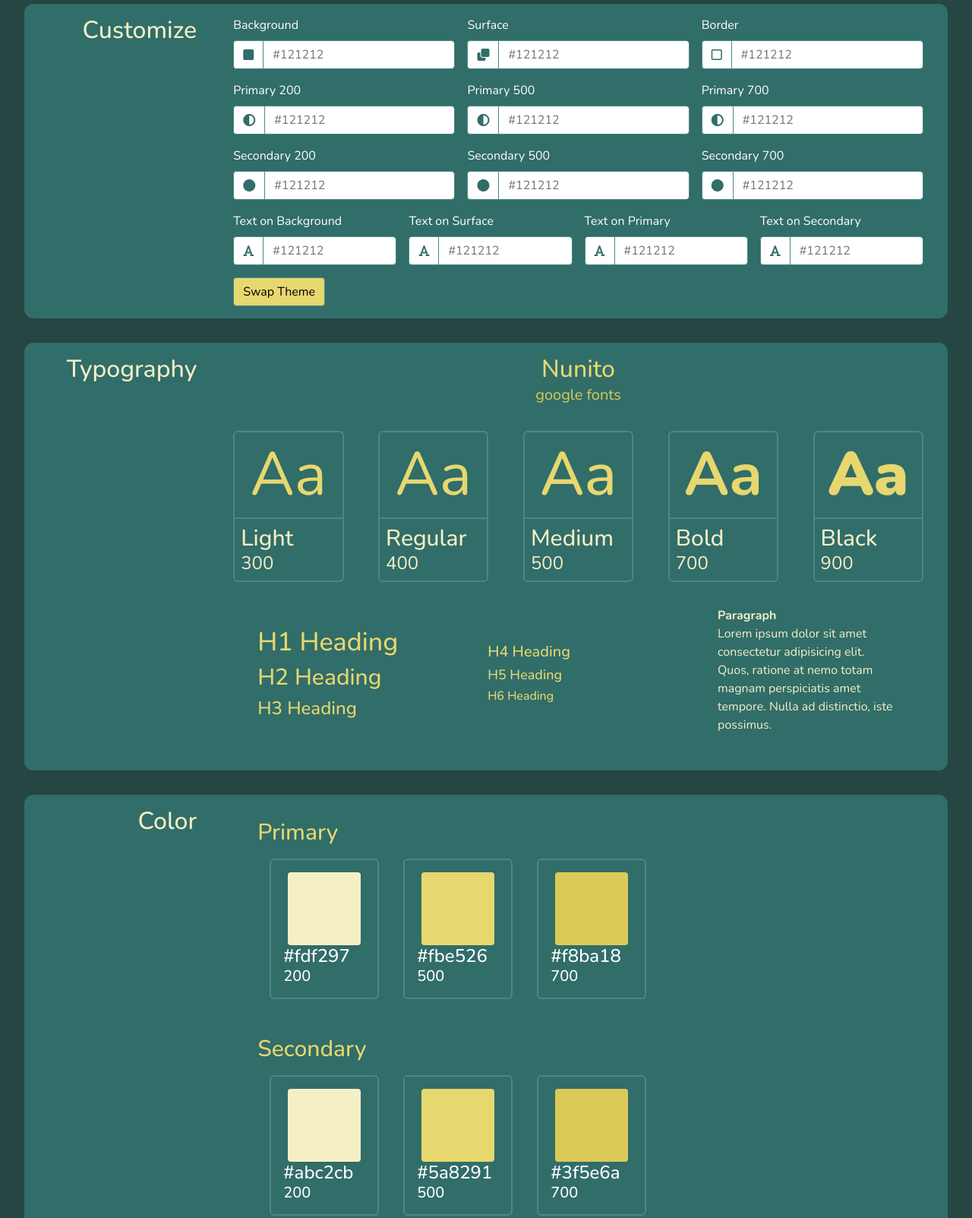
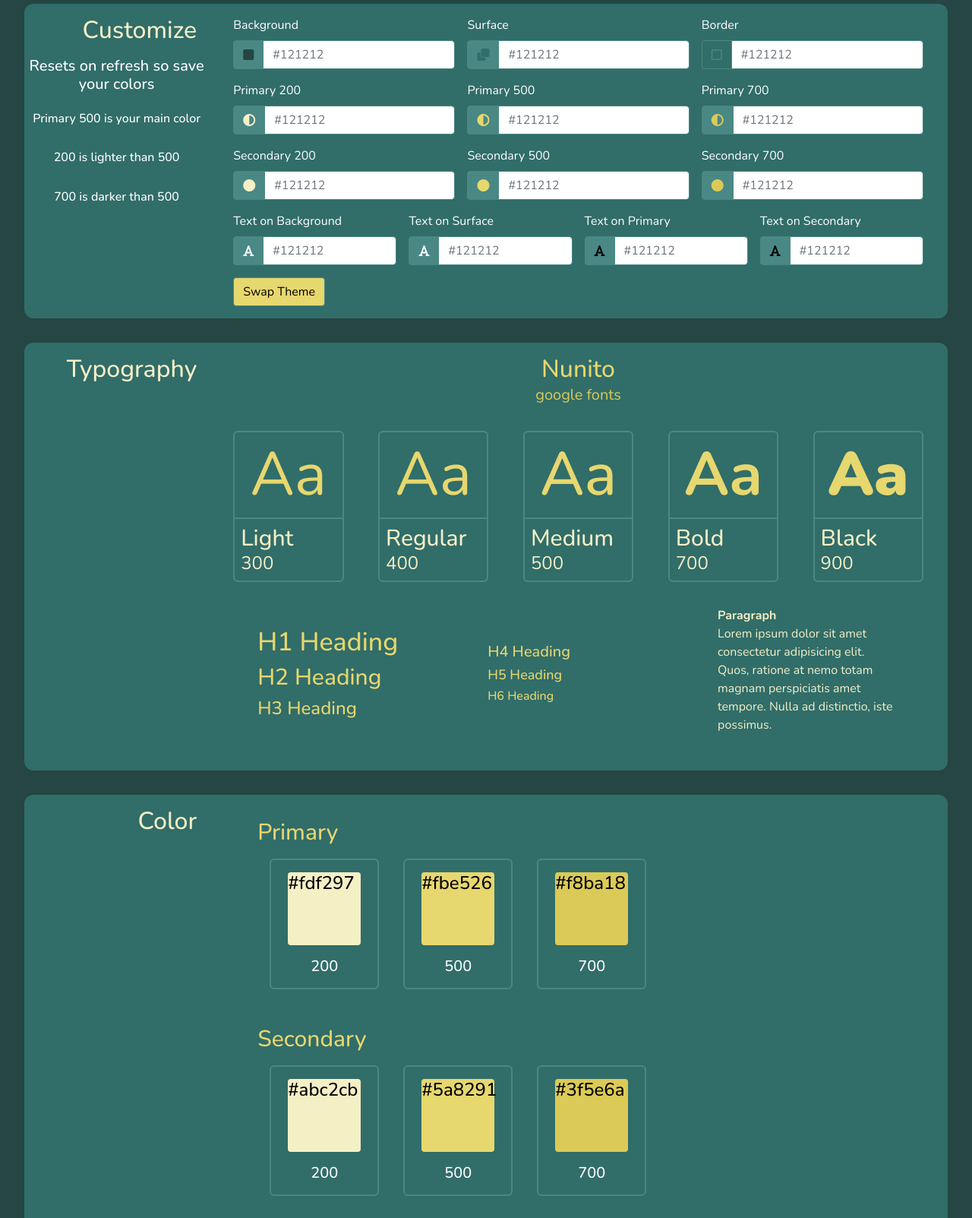
Before and after one commit to Tooboi/Style-Guide, a plain HTML site: page index.html in a window 1280 px wide. Shown: the part 100-1703 px from the top of the page at 76% size. Drawn offline with nearby package versions, Linux system fonts and the light colour scheme.

Commit message:
Additional css

```diff
--- a/assets/css/style.css
+++ b/assets/css/style.css
@@ -299,6 +299,11 @@ header p {
 #swatch1 {
 	background-color: var(--col-p-200);
 }
+#swatch1 h3,
+#swatch2 h3,
+#swatch3 h3 {
+	color: var(--col-on-primary);
+}
 #swatch2 {
 	background-color: var(--col-p-500);
 }
@@ -307,6 +312,11 @@ header p {
 }
 #swatch4 {
 	background-color: var(--col-s-200);
+}
+#swatch4 h3,
+#swatch5 h3,
+#swatch6 h3 {
+	color: var(--col-on-secondary);
 }
 #swatch5 {
 	background-color: var(--col-s-500);
@@ -345,6 +355,8 @@ header p {
 }
 .swatch-info h4 {
 	color: var(--col-on-surface);
+	padding-top: 1rem;
+	text-align: center;
 }
 .custom-btn {
 	color: var(--col-on-primary);
@@ -378,7 +390,21 @@ header p {
     color: var(--col-on-primary);
     text-align: center;
     white-space: nowrap;
-    background-color: var(--col-on-bg);
+    background-color: var(--col-surface2);
+    border: 1px solid var(--col-surface2);
+    border-radius: 0.25rem;
+}
+.input-group-text2 {
+    display: flex;
+    align-items: center;
+    padding: 0.375rem 0.75rem;
+    font-size: 1rem;
+    font-weight: 400;
+    line-height: 1.5;
+    color: var(--col-on-primary);
+    text-align: center;
+    white-space: nowrap;
+    background-color: var(--col-surface);
     border: 1px solid var(--col-surface2);
     border-radius: 0.25rem;
 }
@@ -399,7 +425,45 @@ header p {
 .fa-regular {
 	color: var(--col-surface);
 }
-
+.bii {
+	color: var(--col-bg);
+}
+.sii {
+	color: var(--col-surface);
+}
+.boi {
+	color: var(--col-surface2);
+}
+.p2 {
+	color: var(--col-p-200);
+}
+.p5 {
+	color: var(--col-p-500);
+}
+.p7 {
+	color: var(--col-p-700);
+}
+.s2 {
+	color: var(--col-s-200);
+}
+.s5 {
+	color: var(--col-s-500);
+}
+.s7 {
+	color: var(--col-s-700);
+}
+.tob {
+	color: var(--col-on-bg);
+}
+.tos {
+	color: var(--col-on-surface);
+}
+.topp {
+	color: var(--col-on-primary);
+}
+.to2 {
+	color: var(--col-on-secondary);
+}
 
 @media screen and (max-width: 992px) {
 	.weight {
@@ -409,8 +473,8 @@ header p {
 		flex-wrap: wrap;
 	}
     .swatch-inner {
-        width: 4rem;
-        height: 4rem;
+        width: 7rem;
+        height: 7rem;
     }
 
 }
--- a/index.html
+++ b/index.html
@@ -1,5 +1,6 @@
 <!DOCTYPE html>
 <html lang="en">
+
   <head>
     <meta charset="UTF-8" />
     <meta http-equiv="X-UA-Compatible" content="IE=edge" />
@@ -22,97 +23,104 @@
       <section class="type">
         <aside>
           <h2>Customize</h2>
+          <h4>Resets on refresh so save your colors</h4>
+          <br>
+          <h6>Primary 500 is your main color</h6>
+          <br>
+          <h6>200 is lighter than 500</h6>
+          <br>
+          <h6>700 is darker than 500</h6>
         </aside>
         <div class="type-area">
           <form id="hexCodeForm" class="row g-3">
             <div class="col-md-4">
               <label for="backgroundInput" class="form-label">Background</label>
               <div class="input-group">
-                <span class="input-group-text" id="inputGroupPrepend"><i class="fa-solid fa-square"></i></span>
+                <span class="input-group-text" id="inputGroupPrepend"><i class="bii fa-solid fa-square"></i></span>
                 <input type="text" class="form-control" id="backgroundInput" placeholder="#121212"/>
               </div>
             </div>
             <div class="col-md-4">
               <label for="surfaceInput" class="form-label">Surface</label>
               <div class="input-group">
-                <span class="input-group-text" id="inputGroupPrepend"><i class="fa-solid fa-clone"></i></span>
+                <span class="input-group-text" id="inputGroupPrepend"><i class="sii fa-solid fa-clone"></i></span>
                 <input type="text" class="form-control" id="surfaceInput" placeholder="#121212"/>
               </div>
             </div>
             <div class="col-md-4">
               <label for="borderInput" class="form-label">Border</label>
               <div class="input-group">
-                <span class="input-group-text" id="inputGroupPrepend"><i class="fa-regular fa-square"></i></span>
+                <span class="input-group-text2" id="inputGroupPrepend"><i class="boi fa-regular fa-square"></i></span>
                 <input type="text" class="form-control" id="borderInput" placeholder="#121212"/>
               </div>
             </div>
             <div class="col-md-4">
               <label for="p200Input" class="form-label">Primary 200</label>
               <div class="input-group">
-                <span class="input-group-text" id="inputGroupPrepend"><i class="fa-solid fa-circle-half-stroke"></i></span>
+                <span class="input-group-text" id="inputGroupPrepend"><i class="p2 fa-solid fa-circle-half-stroke"></i></span>
                 <input type="text" class="form-control" id="p200Input" placeholder="#121212"/>
               </div>
             </div>
             <div class="col-md-4">
               <label for="p500Input" class="form-label">Primary 500</label>
               <div class="input-group">
-                <span class="input-group-text" id="inputGroupPrepend"><i class="fa-solid fa-circle-half-stroke"></i></span>
+                <span class="input-group-text" id="inputGroupPrepend"><i class="p5 fa-solid fa-circle-half-stroke"></i></span>
                 <input type="text" class="form-control" id="p500Input" placeholder="#121212"/>
               </div>
             </div>
             <div class="col-md-4">
               <label for="p700Input" class="form-label">Primary 700</label>
               <div class="input-group">
-                <span class="input-group-text" id="inputGroupPrepend"><i class="fa-solid fa-circle-half-stroke"></i></span>
+                <span class="input-group-text" id="inputGroupPrepend"><i class="p7 fa-solid fa-circle-half-stroke"></i></span>
                 <input type="text" class="form-control" id="p700Input" placeholder="#121212"/>
               </div>
             </div>
             <div class="col-md-4">
               <label for="s200Input" class="form-label">Secondary 200</label>
               <div class="input-group">
-                <span class="input-group-text" id="inputGroupPrepend"><i class="fa-solid fa-circle"></i></span>
+                <span class="input-group-text" id="inputGroupPrepend"><i class="s2 fa-solid fa-circle"></i></span>
                 <input type="text" class="form-control" id="s200Input" placeholder="#121212"/>
               </div>
             </div>
             <div class="col-md-4">
               <label for="s500Input" class="form-label">Secondary 500</label>
               <div class="input-group">
-                <span class="input-group-text" id="inputGroupPrepend"><i class="fa-solid fa-circle"></i></span>
+                <span class="input-group-text" id="inputGroupPrepend"><i class="s5 fa-solid fa-circle"></i></span>
                 <input type="text" class="form-control" id="s500Input" placeholder="#121212"/>
               </div>
             </div>
             <div class="col-md-4">
               <label for="s700Input" class="form-label">Secondary 700</label>
               <div class="input-group">
-                <span class="input-group-text" id="inputGroupPrepend"><i class="fa-solid fa-circle"></i></span>
+                <span class="input-group-text" id="inputGroupPrepend"><i class="s7 fa-solid fa-circle"></i></span>
                 <input type="text" class="form-control" id="s700Input" placeholder="#121212"/>
               </div>
             </div>
             <div class="col-md-3">
               <label for="onBackgroundInput" class="form-label">Text on Background</label>
               <div class="input-group">
-                <span class="input-group-text" id="inputGroupPrepend"><i class="fa-solid fa-font"></i></span>
+                <span class="input-group-text" id="inputGroupPrepend"><i class="tob fa-solid fa-font"></i></span>
                 <input type="text" class="form-control" id="onBackgroundInput" placeholder="#121212"/>
               </div>
             </div>
             <div class="col-md-3">
               <label for="onSurfaceInput" class="form-label">Text on Surface</label>
               <div class="input-group">
-                <span class="input-group-text" id="inputGroupPrepend"><i class="fa-solid fa-font"></i></span>
+                <span class="input-group-text" id="inputGroupPrepend"><i class="tos fa-solid fa-font"></i></span>
                 <input type="text" class="form-control" id="onSurfaceInput" placeholder="#121212"/>
               </div>
             </div>
             <div class="col-md-3">
               <label for="onPrimaryInput" class="form-label">Text on Primary</label>
               <div class="input-group">
-                <span class="input-group-text" id="inputGroupPrepend"><i class="fa-solid fa-font"></i></span>
+                <span class="input-group-text" id="inputGroupPrepend"><i class="topp fa-solid fa-font"></i></span>
                 <input type="text" class="form-control" id="onPrimaryInput" placeholder="#121212"/>
               </div>
             </div>
             <div class="col-md-3">
               <label for="onSecondaryInput" class="form-label">Text on Secondary</label>
               <div class="input-group">
-                <span class="input-group-text" id="inputGroupPrepend"><i class="fa-solid fa-font"></i></span>
+                <span class="input-group-text" id="inputGroupPrepend"><i class="to2 fa-solid fa-font"></i></span>
                 <input type="text" class="form-control" id="onSecondaryInput" placeholder="#121212"/>
               </div>
             </div>
@@ -213,27 +221,26 @@
             <div class="primary-color">
               <figure class="swatch">
                 <figure>
-                  <div id="swatch1" class="swatch-inner"></div>
+                  <div id="swatch1" class="swatch-inner"><h3>#fdf297</h3></div>
                   <div class="swatch-info">
-                    <h3>#fdf297</h3>
                     <h4>200</h4>
                   </div>
                 </figure>
               </figure>
               <figure class="swatch">
                 <figure>
-                  <div id="swatch2" class="swatch-inner"></div>
+                  <div id="swatch2" class="swatch-inner"><h3>#fbe526</h3></div>
                   <div class="swatch-info">
-                    <h3>#fbe526</h3>
+
                     <h4>500</h4>
                   </div>
                 </figure>
               </figure>
               <figure class="swatch">
                 <figure>
-                  <div id="swatch3" class="swatch-inner"></div>
+                  <div id="swatch3" class="swatch-inner"><h3>#f8ba18</h3></div>
                   <div class="swatch-info">
-                    <h3>#f8ba18</h3>
+
                     <h4>700</h4>
                   </div>
                 </figure>
@@ -245,27 +252,27 @@
             <div class="primary-color">
               <figure class="swatch">
                 <figure>
-                  <div id="swatch4" class="swatch-inner"></div>
+                  <div id="swatch4" class="swatch-inner"><h3>#abc2cb</h3></div>
                   <div class="swatch-info">
-                    <h3>#abc2cb</h3>
+
                     <h4>200</h4>
                   </div>
                 </figure>
               </figure>
               <figure class="swatch">
                 <figure>
-                  <div id="swatch5" class="swatch-inner"></div>
+                  <div id="swatch5" class="swatch-inner"><h3>#5a8291</h3></div>
                   <div class="swatch-info">
-                    <h3>#5a8291</h3>
+
                     <h4>500</h4>
                   </div>
                 </figure>
               </figure>
               <figure class="swatch">
                 <figure>
-                  <div id="swatch6" class="swatch-inner"></div>
+                  <div id="swatch6" class="swatch-inner"><h3>#3f5e6a</h3></div>
                   <div class="swatch-info">
-                    <h3>#3f5e6a</h3>
+
                     <h4>700</h4>
                   </div>
                 </figure>
```
